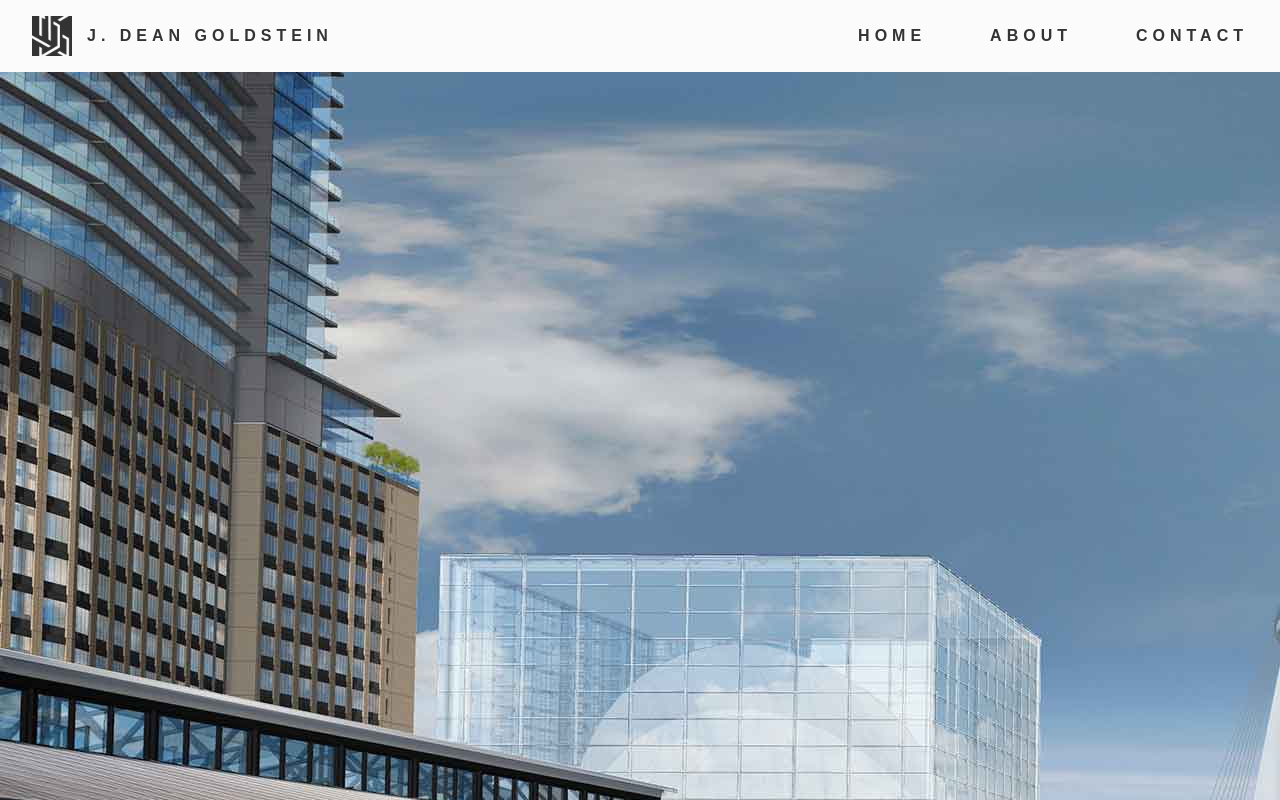
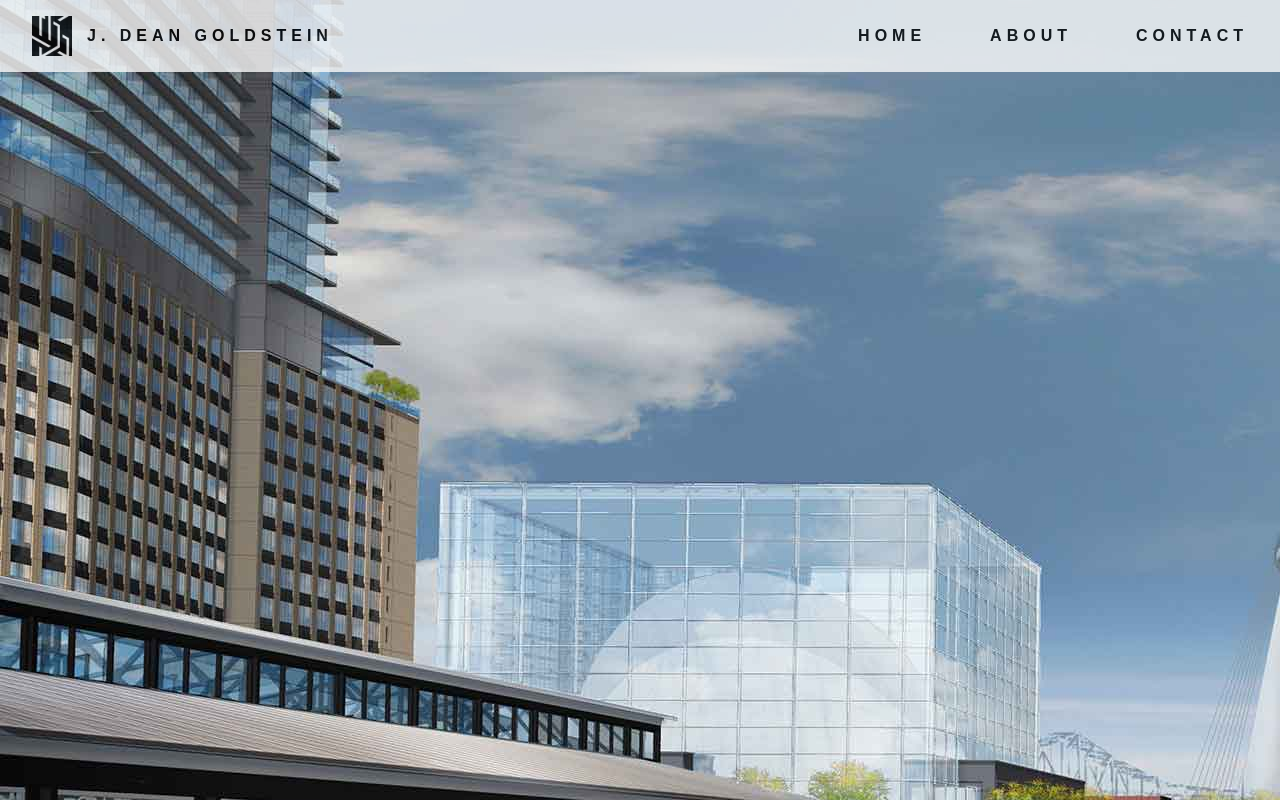
Before and after one commit to deanstein/website-experimental-svelte, a Svelte app: page / in a window 1280 px wide. Shown: the top 800 px of the page. Built offline with nearby package versions, Linux system fonts and the light colour scheme.

Commit message:
Fixing header position and hero width

```diff
--- a/src/ui-modules/Header/Header.svelte
+++ b/src/ui-modules/Header/Header.svelte
@@ -56,8 +56,11 @@
   .header-container {
     display: flex;
     justify-content: space-between;
-    position: sticky;
-    top: 0;
+    position: fixed;
+
+    width: 100%;
+    width: -moz-available;          /* WebKit-based browsers will ignore this. */
+    width: -webkit-fill-available;  /* Mozilla-based browsers will ignore this. */
 
     -webkit-touch-callout: none;
     -webkit-user-select: none;
--- a/src/ui-modules/Hero/Hero.svelte
+++ b/src/ui-modules/Hero/Hero.svelte
@@ -4,11 +4,13 @@
 
 <div id='hero-container'
     class='hero-container'>
-    <img src='./src/assets/img/hero.jpg' alt='Some image'>
+    <img src='./src/assets/img/hero.jpg' alt='Hero'>
 </div>
 
 <style>
     .hero-container {
-       width: 100%;
+        width: 100%;
+        width: -moz-available;          /* WebKit-based browsers will ignore this. */
+        width: -webkit-fill-available;  /* Mozilla-based browsers will ignore this. */
     }
 </style>
```
